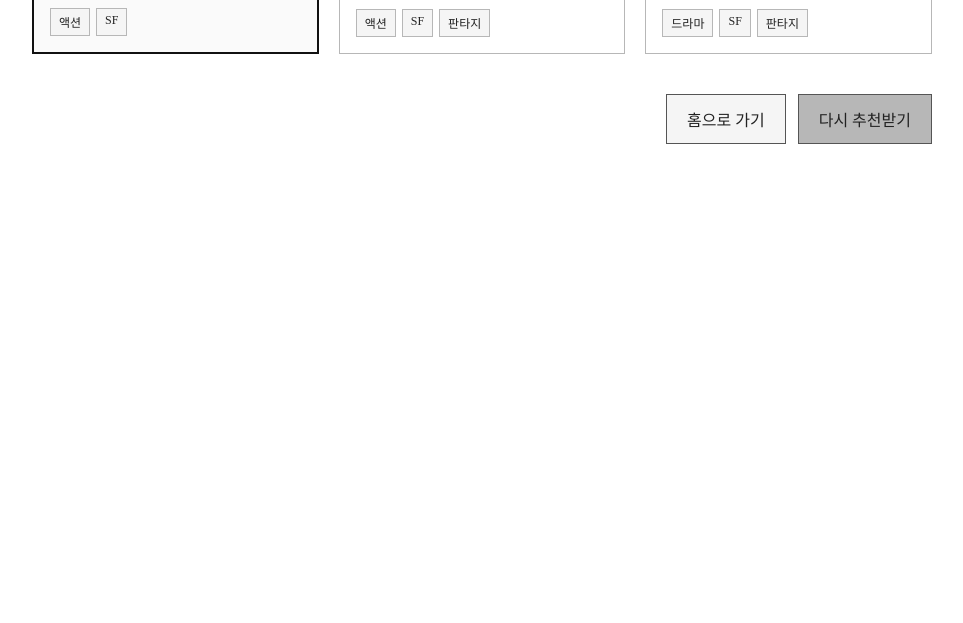
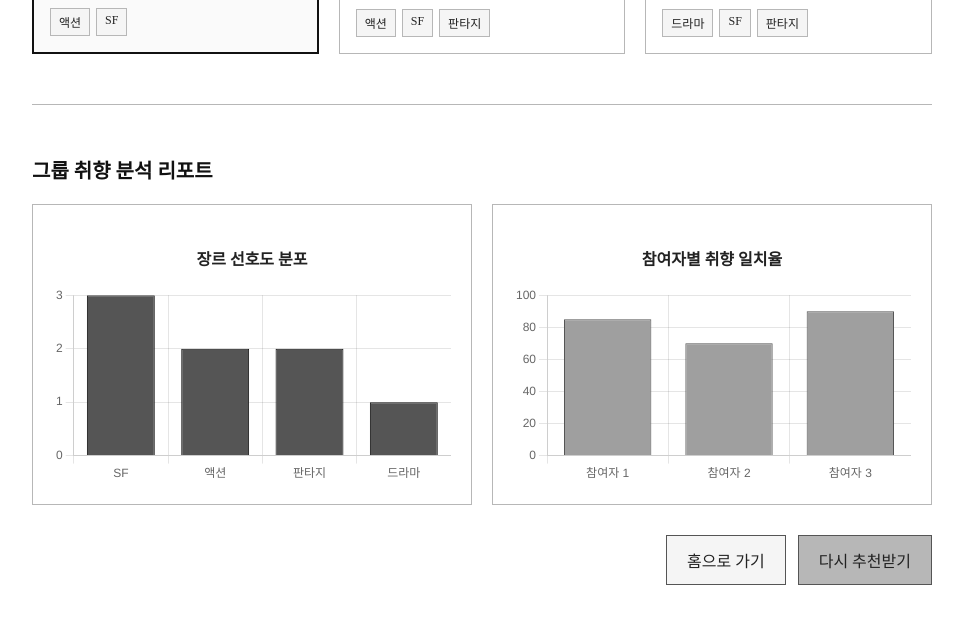
Before and after one commit to leee3kgp/recomate-frontend, a website: page pages/result.html in a window 1280 px wide. Shown: the part 767-1390 px from the top of the page, without its empty margins (158-1121 px from the left). Before the commit the page ends 951 px from the top, so only its background shows below. Drawn offline with nearby package versions, Linux system fonts and the light colour scheme.

Commit message:
feat: 취향 분석 chart.js 구현

```diff
--- a/css/result.css
+++ b/css/result.css
@@ -149,6 +149,7 @@
 
 /* 하단 버튼 영역 */
 .result-actions {
+    margin-top: 30px;
     display: flex;
     justify-content: flex-end;
     gap: 12px;
@@ -187,3 +188,50 @@
     border-color: #555555;
     color: #111111;
 }
+
+
+
+/* =========================================
+   취향 분석 차트 대시보드 css
+========================================= */
+
+
+
+.analysis-section {
+    margin-top: 50px;
+    padding-top: 30px;
+    border-top: 1px solid #b7b7b7;
+}
+.analysis-title {
+    font-size: 20px;
+    font-weight: bold;
+    color: #111111;
+    margin-bottom: 20px;
+}
+
+/* 차트 컨테이너 */
+.charts-container {
+    display: grid;
+    grid-template-columns: repeat(2, 1fr);
+    gap: 20px;
+}
+/* 모바일/작은 화면 대응 */
+@media (max-width: 768px) {
+    .charts-container {
+        grid-template-columns: 1fr;
+    }
+}
+
+
+.chart-box {
+    border: 1px solid #b7b7b7;
+    background-color: #ffffff;
+    padding: 20px;
+}
+.chart-box h4 {
+    font-size: 16px;
+    font-weight: bold;
+    color: #222222;
+    margin-bottom: 15px;
+    text-align: center;
+}
--- a/js/result.js
+++ b/js/result.js
@@ -1,5 +1,5 @@
 document.addEventListener('DOMContentLoaded', () => {
-    const container = document.getElementById('recommendations-container');
+    const recommendationsContainer = document.getElementById('recommendations-container');
 
     // TMDB 이미지 기본 URL (API 명세서: posterPath는 TMDB 경로만 반환)
     const TMDB_IMAGE_BASE_URL = 'https://image.tmdb.org/t/p/w500';
@@ -16,8 +16,8 @@ document.addEventListener('DOMContentLoaded', () => {
         ANIMATION: '애니메이션'
     });
 
-    // API 명세서 규격의 TOP 3 추천 더미 JSON 데이터
-    const dummyRecommendations = {
+    // API 명세서 규격의 TOP 3 추천 더미 JSON 데이터 (recommendations + analysis)
+    const dummyData = {
         sessionId: "01JAB38Z99XYZ1234567890ABC",
         recommendations: [
             {
@@ -44,7 +44,20 @@ document.addEventListener('DOMContentLoaded', () => {
                 posterPath: "/1XS1oqL89opfnbLl8P2B212A43L.jpg",
                 genres: ["DRAMA", "SF", "FANTASY"]
             }
-        ]
+        ],
+        analysis: {
+            genreScores: [
+                { genre: "SF", count: 3 },
+                { genre: "ACTION", count: 2 },
+                { genre: "FANTASY", count: 2 },
+                { genre: "DRAMA", count: 1 }
+            ],
+            participantMatch: [
+                { index: 1, matchRate: 0.85 },
+                { index: 2, matchRate: 0.70 },
+                { index: 3, matchRate: 0.90 }
+            ]
+        }
     };
 
     // 카드 DOM 생성 함수
@@ -81,21 +94,73 @@ document.addEventListener('DOMContentLoaded', () => {
     };
 
     // 화면에 TOP 3 카드 출력
-    const renderRecommendations = (data) => {
-        if (!container) return;
-        container.innerHTML = '';
+    const renderRecommendations = (recommendations) => {
+        if (!recommendationsContainer) return;
+        recommendationsContainer.innerHTML = '';
 
-        if (!data || !data.recommendations || data.recommendations.length === 0) {
-            container.innerHTML = '<p class="no-result">추천 결과가 없습니다.</p>';
+        if (!recommendations || recommendations.length === 0) {
+            recommendationsContainer.innerHTML = '<p class="no-result">추천 결과가 없습니다.</p>';
             return;
         }
 
-        data.recommendations.forEach((item) => {
+        recommendations.forEach((item) => {
             const cardNode = createRecommendationCard(item);
-            container.appendChild(cardNode);
+            recommendationsContainer.appendChild(cardNode);
         });
     };
 
-    // 더미 데이터 초기 렌더링
-    renderRecommendations(dummyRecommendations);
+    // Chart.js 렌더링 함수
+    const renderCharts = (analysis) => {
+        // 장르 선호도 바 차트
+        const genreCtx = document.getElementById('genreChart').getContext('2d');
+        const genreLabels = analysis.genreScores.map(item => genreMap[item.genre] || item.genre);
+        const genreCounts = analysis.genreScores.map(item => item.count);
+
+        new Chart(genreCtx, {
+            type: 'bar',
+            data: {
+                labels: genreLabels,
+                datasets: [{
+                    label: '선택된 장르 횟수',
+                    data: genreCounts,
+                    backgroundColor: '#555555',
+                    borderColor: '#111111',
+                    borderWidth: 1
+                }]
+            },
+            options: {
+                responsive: true,
+                plugins: { legend: { display: false } },
+                scales: { y: { beginAtZero: true, ticks: { stepSize: 1 } } }
+            }
+        });
+
+        // 참여자별 취향 일치율 바 차트
+        const matchCtx = document.getElementById('matchChart').getContext('2d');
+        const matchLabels = analysis.participantMatch.map(item => `참여자 ${item.index}`);
+        const matchRates = analysis.participantMatch.map(item => item.matchRate * 100);
+
+        new Chart(matchCtx, {
+            type: 'bar',
+            data: {
+                labels: matchLabels,
+                datasets: [{
+                    label: '취향 일치율 (%)',
+                    data: matchRates,
+                    backgroundColor: '#9f9f9f',
+                    borderColor: '#555555',
+                    borderWidth: 1
+                }]
+            },
+            options: {
+                responsive: true,
+                plugins: { legend: { display: false } },
+                scales: { y: { beginAtZero: true, max: 100 } }
+            }
+        });
+    };
+
+    // 초기 실행 (더미 데이터 적용)
+    renderRecommendations(dummyData.recommendations);
+    renderCharts(dummyData.analysis);
 });
--- a/pages/result.html
+++ b/pages/result.html
@@ -6,6 +6,9 @@
     <title>RecoMate 추천 결과</title>
     <link rel="stylesheet" href="../css/index.css">
     <link rel="stylesheet" href="../css/result.css">
+
+    <!-- Chart.js CDN 추가 -->
+    <script src="https://cdn.jsdelivr.net/npm/chart.js"></script>
 
     <!-- 장르 데이터 -->
     <script src="../js/genres.js"></script>
@@ -34,6 +37,21 @@
             </div>
         </section>
 
+        <!-- 취향 분석 차트 영역 추가 -->
+        <section class="analysis-section">
+            <h3 class="analysis-title">그룹 취향 분석 리포트</h3>
+            <div class="charts-container">
+                <div class="chart-box">
+                    <h4>장르 선호도 분포</h4>
+                    <canvas id="genreChart"></canvas>
+                </div>
+                <div class="chart-box">
+                    <h4>참여자별 취향 일치율</h4>
+                    <canvas id="matchChart"></canvas>
+                </div>
+            </div>
+        </section>
+
         <!-- 홈 / 다시 선택 버튼 -->
         <div class="result-actions">
             <a href="index.html" class="secondary-btn">홈으로 가기</a>
```
